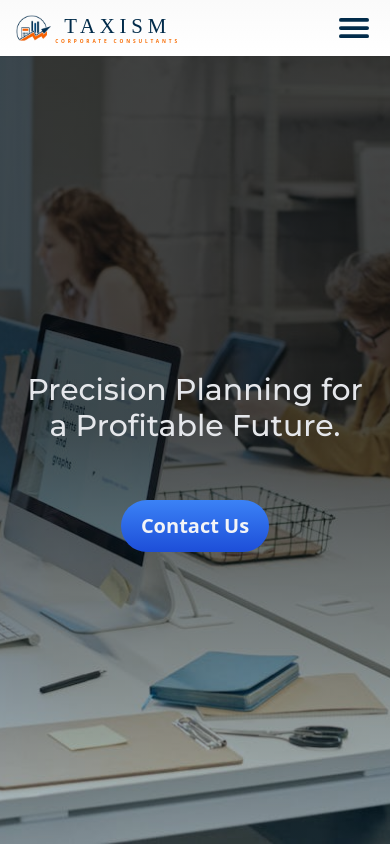
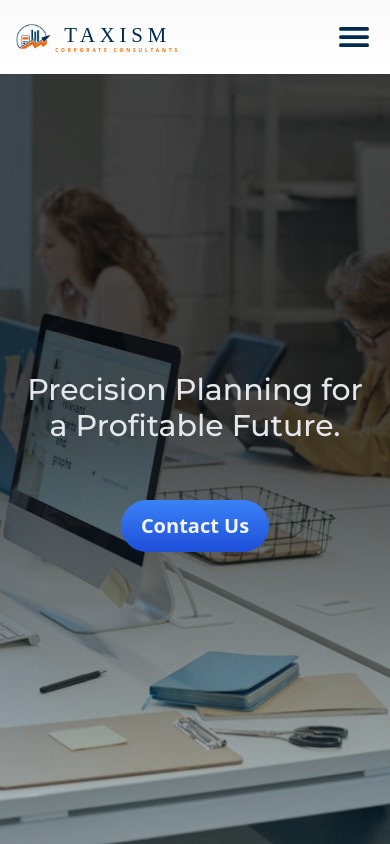
Before and after one commit to sarojdey/ca-website, a React (Vite) app: page / in a window 390 px wide. Shown: the top 844 px of the page. Built offline with nearby package versions, Linux system fonts and the light colour scheme; a web font is replaced by a local one.

Commit message:
navbar height

```diff
--- a/src/components/Navbar.jsx
+++ b/src/components/Navbar.jsx
@@ -18,7 +18,7 @@ function Navbar() {
   return (
     <div
       className={
-        "w-full md:min-h-[4.6rem] py-2 px-4 md:px-10 lg:px-20 flex items-center justify-between shadow-sm fixed top-0 left-0 z-50 bg-gradient-to-b from-[#fafafa] to-[#ffffff] "
+        "w-full min-h-[4.6rem] py-2 px-4 md:px-10 lg:px-20 flex items-center justify-between shadow-sm fixed top-0 left-0 z-50 bg-gradient-to-b from-[#fafafa] to-[#ffffff] "
       }
     >
       <div className=" h-full flex justify-center items-center gap-1 md:gap-2">
```
